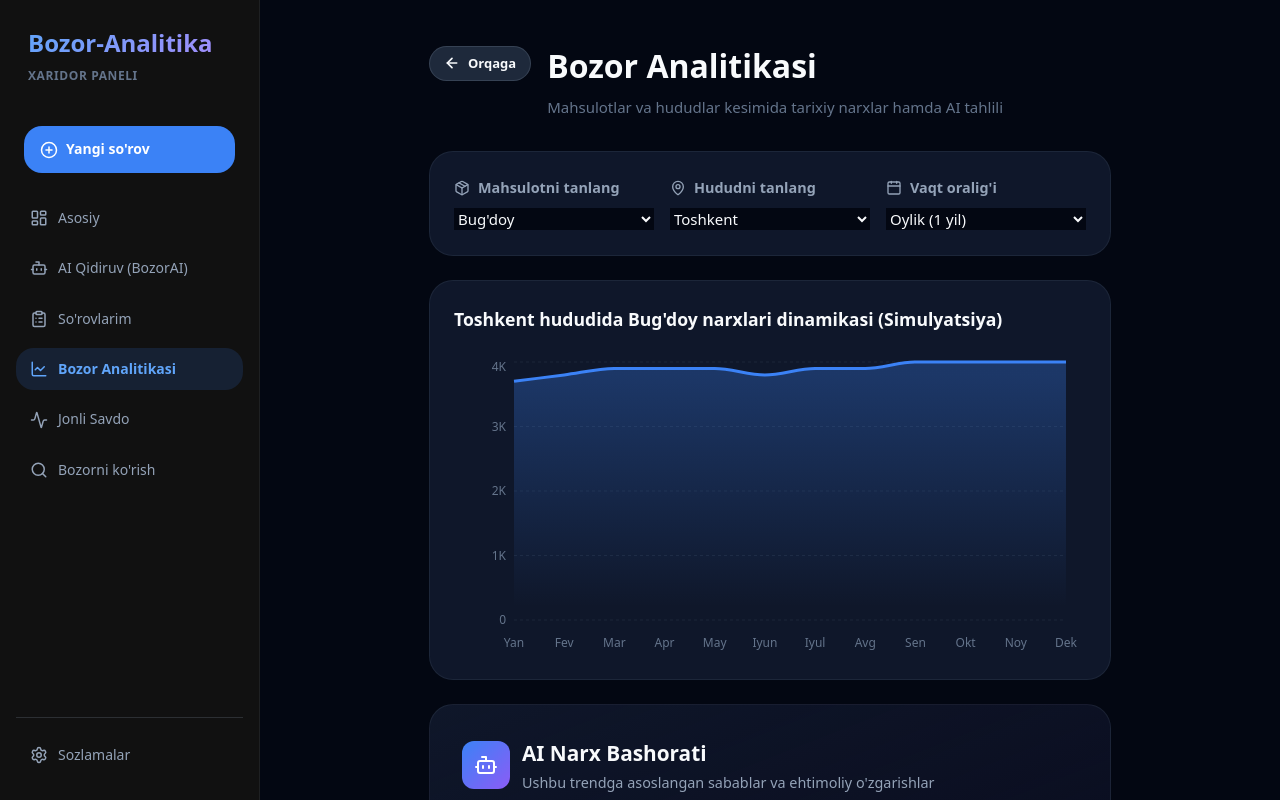
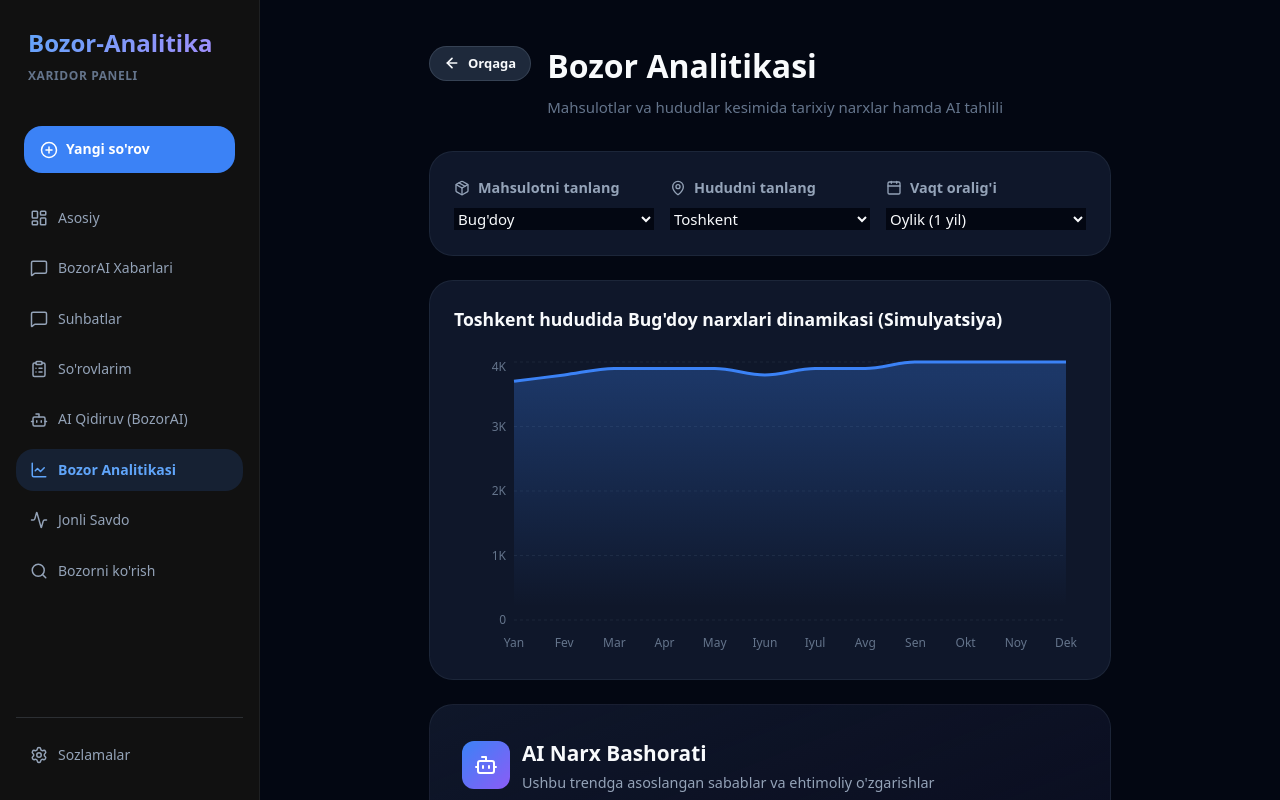
Before and after one commit to baxramov21/e-bazar, a Next.js app: page /buyer/analytics in a window 1280 px wide. Shown: the top 800 px of the page. Built offline with nearby package versions, Linux system fonts and the light colour scheme.

Commit message:
fix: resolve TS build errors for chat API and sidebar imports

```diff
--- a/src/app/api/chat/route.ts
+++ b/src/app/api/chat/route.ts
@@ -43,8 +43,8 @@ export async function POST(req: Request) {
 
     const call = response.functionCalls?.[0];
 
-    if (call && call.name === 'search_market') {
-      const args = call.args;
+    if (call && call.name === 'search_market' && call.args) {
+      const args = call.args as Record<string, any>;
 
       // We take the first word of the product name for a broader search (e.g., "Kartoshka (Oq)" -> "Kartoshka")
       const searchTerm = (args.product_name as string).split(' ')[0];
--- a/src/components/BuyerSidebar.tsx
+++ b/src/components/BuyerSidebar.tsx
@@ -2,7 +2,7 @@
 
 import Link from "next/link";
 import { usePathname } from "next/navigation";
-import { LayoutDashboard, Search, ClipboardList, Settings, PlusCircle, LineChart, Activity, Bot } from "lucide-react";
+import { LayoutDashboard, Search, ClipboardList, Settings, PlusCircle, LineChart, Activity, Bot, MessageSquare } from "lucide-react";
 
 export default function BuyerSidebar() {
   const pathname = usePathname();
@@ -50,13 +50,21 @@ export default function BuyerSidebar() {
           <LayoutDashboard size={18} />
           Asosiy
         </Link>
-        <Link href="/buyer/ai-search" className={`nav-item ${isActive("/buyer/ai-search") ? "active" : ""}`}>
-          <Bot size={18} />
-          AI Qidiruv (BozorAI)
+        <Link href="/buyer/messages" className={`nav-item ${isActive("/buyer/messages") ? "active" : ""}`}>
+          <MessageSquare size={18} />
+          BozorAI Xabarlari
+        </Link>
+        <Link href="/buyer/chats" className={`nav-item ${isActive("/buyer/chats") ? "active" : ""}`}>
+          <MessageSquare size={18} />
+          Suhbatlar
         </Link>
         <Link href="/buyer/rfq" className={`nav-item ${isActive("/buyer/rfq") ? "active" : ""}`}>
           <ClipboardList size={18} />
           So'rovlarim
+        </Link>
+        <Link href="/buyer/ai-search" className={`nav-item ${isActive("/buyer/ai-search") ? "active" : ""}`}>
+          <Bot size={18} />
+          AI Qidiruv (BozorAI)
         </Link>
         <Link href="/buyer/analytics" className={`nav-item ${isActive("/buyer/analytics") ? "active" : ""}`}>
           <LineChart size={18} />
```
